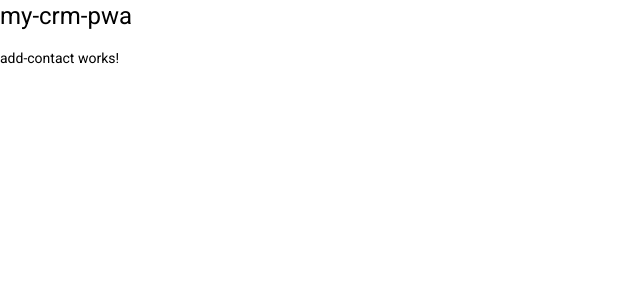
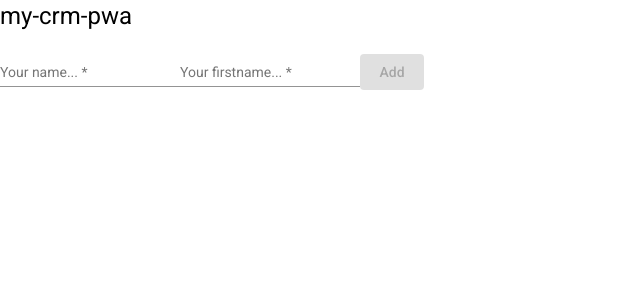
Before and after one commit to dacodemaniak/angular-pwa-crm, an Angular app: page /contact/add in a window 1280 px wide. Shown: the top 300 px of the page, without its empty margins (0-640 px from the left). Built offline with nearby package versions, Linux system fonts and the light colour scheme.

Commit message:
Add contact form

```diff
--- a/src/app/contact/pages/add-contact/add-contact.component.html
+++ b/src/app/contact/pages/add-contact/add-contact.component.html
@@ -1 +1,19 @@
-<p>add-contact works!</p>
+<form [formGroup]="contactForm" (ngSubmit)="onSubmit()">
+  <mat-form-field>
+    <input matInput placeholder="Your name..." formControlName="lastName">
+    <mat-error *ngIf="contactForm.controls.lastName.errors && contactForm.controls.lastName.touched">
+      Lastname is required...
+    </mat-error>
+  </mat-form-field>
+
+  <mat-form-field>
+    <input matInput placeholder="Your firstname..." formControlName="firstName">
+    <mat-error *ngIf="contactForm.controls.firstName.errors && contactForm.controls.firstName.touched">
+      Lastname is required...
+    </mat-error>
+  </mat-form-field>
+
+  <button mat-raised-button color="primary" [disabled]="contactForm.invalid">
+    Add
+  </button>
+</form>
--- a/src/app/contact/pages/add-contact/add-contact.component.ts
+++ b/src/app/contact/pages/add-contact/add-contact.component.ts
@@ -1,4 +1,6 @@
+import { HttpClient, HttpResponse } from '@angular/common/http';
 import { Component, OnInit } from '@angular/core';
+import { FormBuilder, FormGroup, Validators } from '@angular/forms';
 
 @Component({
   selector: 'app-add-contact',
@@ -6,10 +8,38 @@ import { Component, OnInit } from '@angular/core';
   styleUrls: ['./add-contact.component.scss']
 })
 export class AddContactComponent implements OnInit {
+  public contactForm!: FormGroup;
 
-  constructor() { }
+  constructor(
+    private formBuilder: FormBuilder,
+    private httpClient: HttpClient
+  ) {}
 
   ngOnInit(): void {
+    this.contactForm = this.formBuilder.group({
+      lastName: [
+        '',
+        Validators.required
+      ],
+      firstName: [
+        '',
+        Validators.required
+      ]
+    })
+  }
+
+  public onSubmit(): void {
+    if (this.contactForm.valid) {
+      this.httpClient.post<any>(
+        'http://localhost:5000/person',
+        this.contactForm.value,
+        {
+          observe: 'response'
+        }
+      ).subscribe((response: HttpResponse<any>) => {
+        console.log(JSON.stringify(response));
+      })
+    }
   }
 
 }
--- a/src/app/shared/ui/ui.module.ts
+++ b/src/app/shared/ui/ui.module.ts
@@ -3,6 +3,7 @@ import { CommonModule } from '@angular/common';
 
 import { MatFormFieldModule } from '@angular/material/form-field';
 import { MatButtonModule } from '@angular/material/button';
+import { MatInputModule } from '@angular/material/input';
 
 @NgModule({
   declarations: [],
@@ -16,6 +17,7 @@ import { MatButtonModule } from '@angular/material/button';
 export class UiModule {
   public static materials = [
     MatFormFieldModule,
-    MatButtonModule
+    MatButtonModule,
+    MatInputModule
   ]
 }
```
